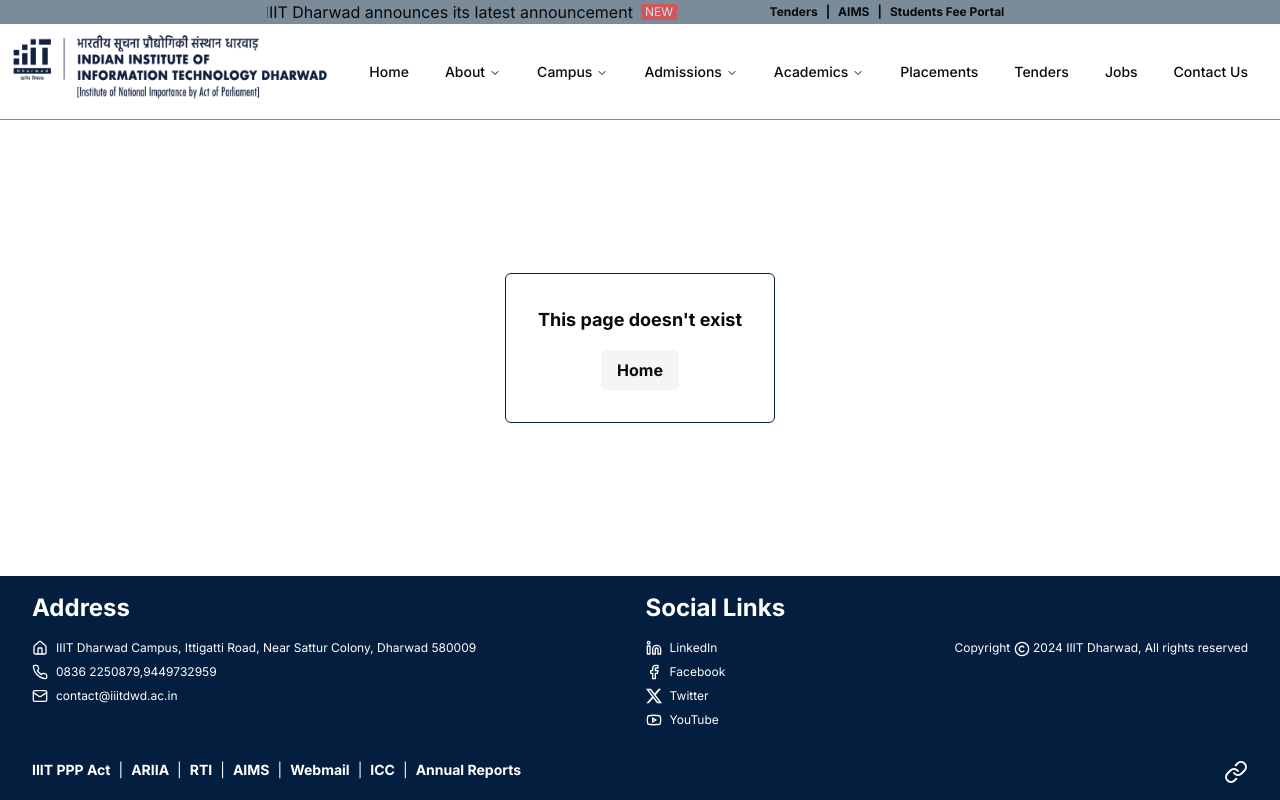
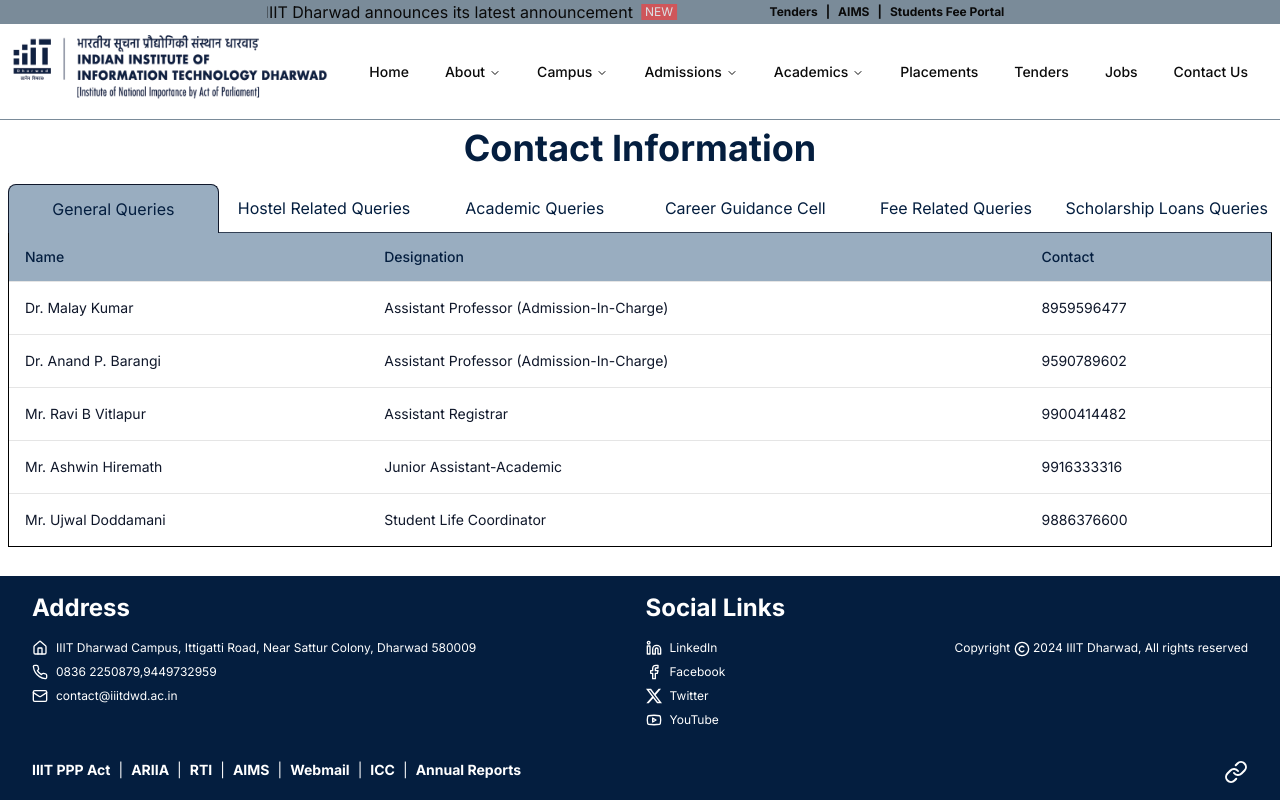
Before and after one commit to Velocity-IIITDWD/iiitdwd.ac.in, a Next.js app: page /contact_info in a window 1280 px wide. Before the commit this address had no page. Built offline with nearby package versions, Linux system fonts and the light colour scheme.

Commit message:
contact information added

```diff
--- /dev/null
+++ b/app/contact_info/page.tsx
@@ -0,0 +1,25 @@
+import ContactTable from '@/components/contactInfo/ContactTable';
+import {
+  Table,
+  TableBody,
+  TableCell,
+  TableHead,
+  TableHeader,
+  TableRow,
+} from '@/components/ui/tabs-table/table';
+import { contactCategories, contacts } from '@/data/contactInfo';
+const ContactInfo = () => {
+  return (
+    <div className="w-full flex justify-center items-center flex-col p-2">
+      <span className="text-dwd-primary text-4xl font-bold mb-4">
+        Contact Information
+      </span>
+      <ContactTable
+        contactInfo={contacts}
+        contactCategories={contactCategories}
+      />
+    </div>
+  );
+};
+
+export default ContactInfo;
--- /dev/null
+++ b/components/contactInfo/ContactTable.tsx
@@ -0,0 +1,59 @@
+'use client';
+import { Contact, ContactData } from '@/data/contactInfo';
+import {
+  Table,
+  TableBody,
+  TableHead,
+  TableHeader,
+  TableRow,
+} from '@/components/ui/table';
+import { useEffect, useState } from 'react';
+import GetContactRows from '@/components/contactInfo/GetContactRows';
+import CreateTabs from '@/components/contactInfo/CreateTabs';
+
+interface ContactTableProps {
+  contactInfo: ContactData;
+  contactCategories: string[];
+}
+
+const ContactTable = ({
+  contactInfo,
+  contactCategories,
+}: ContactTableProps) => {
+  const [contactTab, setContactTab] = useState('General Queries');
+  const [contacts, setContacts] = useState<Contact[]>([]);
+
+  useEffect(() => {
+    setContacts(Object.entries(contactInfo)[0][1]);
+  }, []);
+
+  return (
+    <>
+      <div className="grid md:grid-cols-6 md:border-b-0 w-full border md:border-none rounded-t-md bg-dwd-secondary2 md:bg-transparent border-black">
+        <CreateTabs
+          contactCategories={contactCategories}
+          contactInfo={contactInfo}
+          setContacts={setContacts}
+          tab={contactTab}
+          setTab={setContactTab}
+        />
+      </div>
+      <div className="border border-black border-t-0 w-full">
+        <Table className="text-slate-900 border-0">
+          <TableHeader>
+            <TableRow className="bg-dwd-secondary2 hover:bg-dwd-secondary1/40">
+              <TableHead className="text-dwd-primary">Name</TableHead>
+              <TableHead className="text-dwd-primary">Designation</TableHead>
+              <TableHead className="text-dwd-primary">Contact</TableHead>
+            </TableRow>
+          </TableHeader>
+          <TableBody>
+            <GetContactRows contactInfo={contacts} />
+          </TableBody>
+        </Table>
+      </div>
+    </>
+  );
+};
+
+export default ContactTable;
--- /dev/null
+++ b/components/contactInfo/CreateTabs.tsx
@@ -0,0 +1,75 @@
+import { Contact, ContactData } from '@/data/contactInfo';
+import {
+  Select,
+  SelectContent,
+  SelectItem,
+  SelectTrigger,
+  SelectValue,
+} from '@/components/ui/select';
+import { Value } from '@radix-ui/react-select';
+
+interface CreateTabsProps {
+  tab: string;
+  contactCategories: string[];
+  contactInfo: ContactData;
+  setContacts: (contact: Contact[]) => void;
+  setTab: (tabIndex: string) => void;
+}
+const CreateTabs = ({
+  tab,
+  contactCategories,
+  contactInfo,
+  setContacts,
+  setTab,
+}: CreateTabsProps) => {
+  const setCategory = (category: string) => {
+    setTab(category);
+    Object.entries(contactInfo).forEach((index) => {
+      if (
+        index[0].toLowerCase() == category.split(' ').join('').toLowerCase()
+      ) {
+        setContacts(index[1]);
+      }
+    });
+  };
+
+  return (
+    <>
+      {
+        <Select onValueChange={(value) => setCategory(value)}>
+          <SelectTrigger className="w-full col-span-6 border-none focus:outline-none text-dwd-primary bg-dwd-secondary2 focus:shadow-none focus:ring-0 md:hidden focus:ring-offset-0">
+            <SelectValue placeholder="General Queries" />
+          </SelectTrigger>
+          <SelectContent
+            className="shadow-none border-1 -inset-x-0.5 -inset-y-1 rounded-none border-dwd-primary rounded-b-sm md:hidden"
+            side="bottom"
+          >
+            {contactCategories.map((category) => {
+              return (
+                <SelectItem key={category} value={category} className="py-3 ">
+                  {category}
+                </SelectItem>
+              );
+            })}
+          </SelectContent>
+        </Select>
+      }
+      {contactCategories.map((category) => {
+        return (
+          <div
+            key={category}
+            className={`${
+              tab === category &&
+              'bg-dwd-secondary2 border border-slate-900 border-b-0 border-b-dwd-secondary2'
+            } text-dwd-primary flex-1 cursor-pointer border-b border-b-slate-700 justify-center rounded-t-lg py-3 text-center hidden md:flex`}
+            onClick={() => setCategory(category)}
+          >
+            {category}
+          </div>
+        );
+      })}
+    </>
+  );
+};
+
+export default CreateTabs;
--- /dev/null
+++ b/components/contactInfo/GetContactRows.tsx
@@ -0,0 +1,17 @@
+import { Contact } from '@/data/contactInfo';
+import { TableCell, TableRow } from '@/components/ui/table';
+
+interface GetContactRowsProps {
+  contactInfo: Contact[];
+}
+const GetContactRows = ({ contactInfo }: GetContactRowsProps) => {
+  return contactInfo.map((contact) => (
+    <TableRow key={contact.name}>
+      <TableCell>{contact.name}</TableCell>
+      <TableCell>{contact.designation}</TableCell>
+      <TableCell>{contact.contactNumber}</TableCell>
+    </TableRow>
+  ));
+};
+
+export default GetContactRows;
--- /dev/null
+++ b/data/contactInfo.ts
@@ -0,0 +1,70 @@
+export type Contact = {
+    name: string;
+    designation: string;
+    contactNumber: string;
+}
+
+export type ContactData = {
+    "generalQueries": Contact[];
+    "hostelRelatedQueries": Contact[];
+    "academicQueries": Contact[];
+    "careerGuidanceCell": Contact[];
+    "feeRelatedQueries": Contact[];
+    "scholarshipLoansQueries": Contact[];
+}
+
+export type ContactCategory = {
+    id: number,
+    category: string
+}
+const contactCategories : string[]= [
+
+    "General Queries",
+    "Hostel Related Queries",
+    "Academic Queries",
+    "Career Guidance Cell",
+    "Fee Related Queries",
+    "Scholarship Loans Queries"
+]
+const contacts: ContactData = {
+    "generalQueries":
+        [
+        { name: "Dr. Malay Kumar", designation: "Assistant Professor (Admission-In-Charge)", contactNumber: "8959596477" },
+        { name: "Dr. Anand P. Barangi", designation: "Assistant Professor (Admission-In-Charge)", contactNumber: "9590789602" },
+        { name: "Mr. Ravi B Vitlapur", designation: "Assistant Registrar", contactNumber: "9900414482" },
+        { name: "Mr. Ashwin Hiremath", designation: "Junior Assistant-Academic", contactNumber: "9916333316" },
+        { name: "Mr. Ujwal Doddamani", designation: "Student Life Coordinator", contactNumber: "9886376600" }
+    ],
+    "hostelRelatedQueries": [
+        { name: "Dr. Rajesh N S", designation: "Assistant Professor (Boys Hostel Warden)", contactNumber: "9916043766" },
+        { name: "Dr. Anushree Kini", designation: "Assistant Professor (Girls Hostel Warden)", contactNumber: "8762234173" },
+        { name: "Mr. Mayur", designation: "Office Assistant", contactNumber: "7899161519" },
+        { name: "Ms. Roopa K", designation: "Office Assistant", contactNumber: "9353123829" }
+    ],
+    "academicQueries": [
+        { name: "Dr. Prakash Pawar", designation: "Assistant Professor, HoD (ECE)", contactNumber: "9743083540" },
+        { name: "Dr. Prabhu Prasad B M", designation: "Assistant Professor, HoD (CSE)", contactNumber: "9008862681" },
+        { name: "Dr. Rajendra Hegadi", designation: "Dept. of DSIS Professor-In-Charge of Academic & Student Welfare", contactNumber: "8827382264" },
+        { name: "Dr. Sunil Saumya", designation: "HoD (DSIS)", contactNumber: "8863830309" },
+        { name: "Dr. K. T. Deepak", designation: "Dept. of ECE Associate Dean of Research and Development [R&D]", contactNumber: "9900456936" },
+        { name: "Dr. Pavan Kumar C", designation: "Dept. of CSE Associate Dean (Information Communication Technology [ICT], Automation)", contactNumber: "9789714476" },
+        { name: "Dr. Aswath Babu", designation: "Faculty-In-Charge (H&S)", contactNumber: "8970994766" }
+    ],
+    "careerGuidanceCell": [
+        { name: "Mr. Ujwal Doddamani", designation: "Student Life Coordinator", contactNumber: "9886376600" },
+        { name: "Dr. Pramod Yelmewad", designation: "Assistant Professor", contactNumber: "9823093744" },
+        { name: "Dr. Manjunath K Vanahalli", designation: "Assistant Professor, Dept. of DSIS Faculty-In Charge of Career Guidance Cell [CGC]", contactNumber: "9823093744" }
+    ],
+    "feeRelatedQueries": [
+        { name: "Ms. Swati Math", designation: "Junior Superintendent-Accounts", contactNumber: "7026609000" },
+        { name: "Mr. Raghavendra H", designation: "Junior Assistant", contactNumber: "9886090988" },
+        { name: "Ms. Vaishnavi M", designation: "Office Assistant", contactNumber: "9353277103" },
+        { name: "Ms. Roopa K", designation: "Office Assistant", contactNumber: "9353123829" }
+    ],
+    "scholarshipLoansQueries": [
+        { name: "Dr. Aswath Babu", designation: "Faculty-In-Charge (H&S)", contactNumber: "8970994766" },
+        { name: "Ms. Shalini Kotur", designation: "Junior Assistant", contactNumber: "9742539111" }
+    ]
+};
+
+export {contacts, contactCategories};
```
